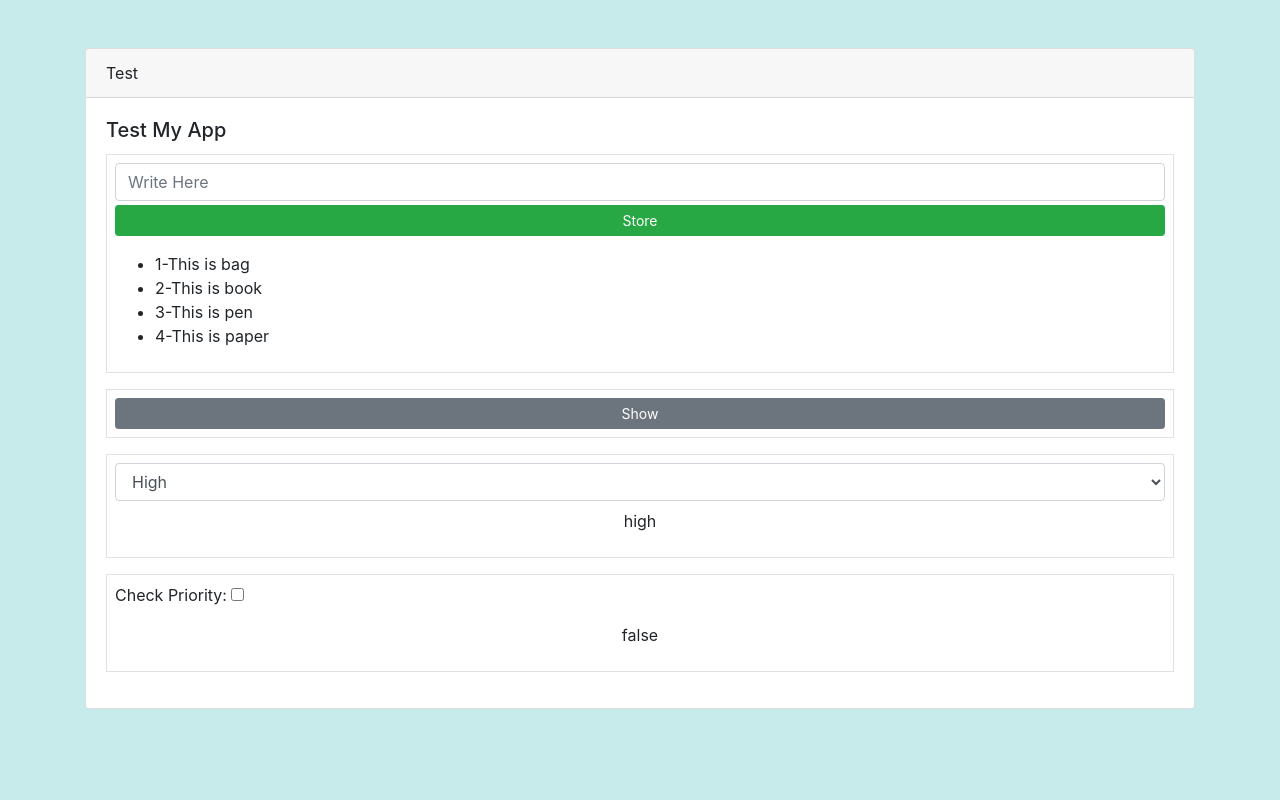
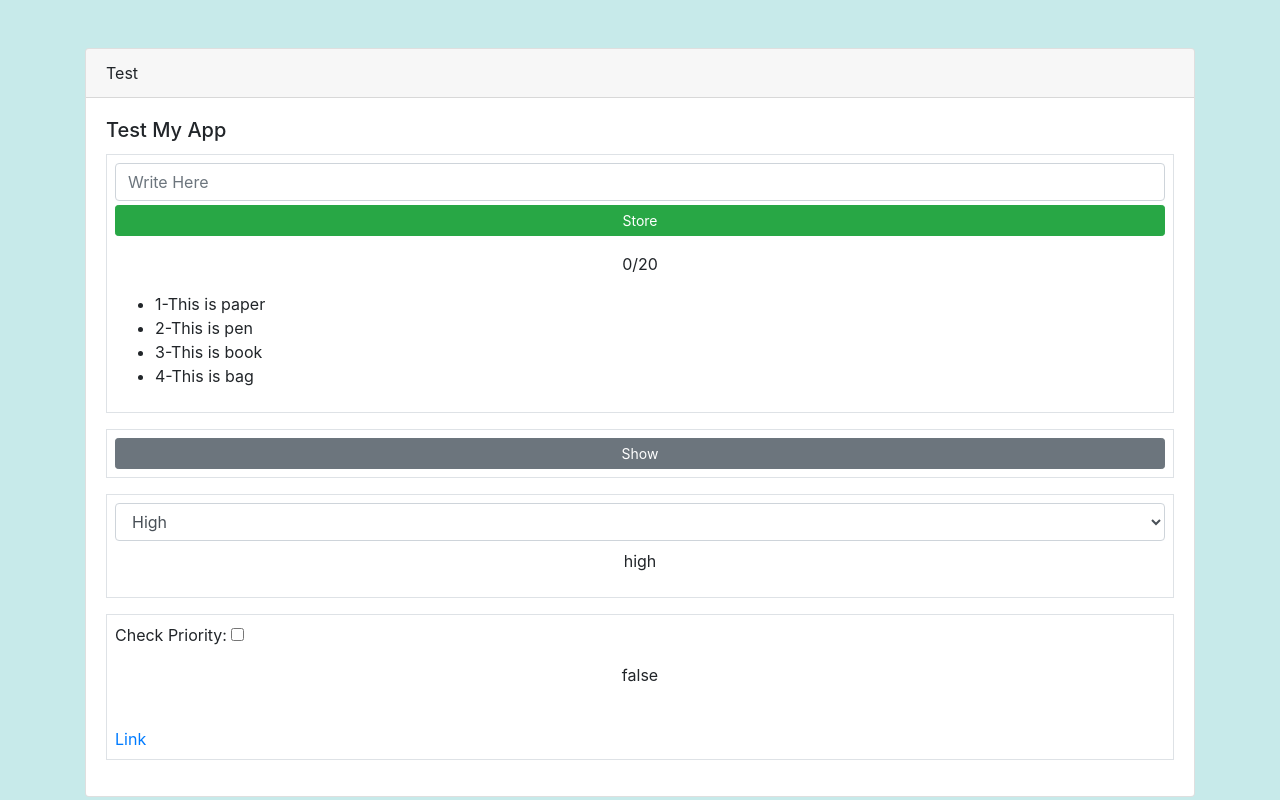
Before and after one commit to gitredoy/vue-3-with-option-api, a plain HTML site: page practise.html in a window 1280 px wide. Drawn offline with nearby package versions, Linux system fonts and the light colour scheme.

Commit message:
Optional API DONE

```diff
--- a/practise.html
+++ b/practise.html
@@ -34,8 +34,9 @@
         <input @keyup.enter="storeList" v-model="myInput" placeholder="Write Here" type="text" class="form-control mb-1">
         <button v-on:click="storeList"  class="btn btn-sm btn-block btn-success">Store</button>
         <p class="text-center mt-2">{{myInput}}</p>
+        <p class="text-center mt-2 counter">{{characterCount}}/20</p>
         <ul>
-          <li v-for="(list,key) in myList">{{key+1}}-{{list.name}}</li>
+          <li v-for="(list,key) in reversedItems">{{key+1}}-{{list.name}}</li>
         </ul>
         <p v-if="myList.length >4 ">Item list is now bigger than 5 & total item {{myList.length}} </p>
 
@@ -61,6 +62,8 @@
         <label  class="mr-1">Check Priority:</label>
         <input v-model="CheckPriority" type="checkbox" class="from-control">
         <p class="text-center mt-2">{{CheckPriority}}</p>
+        <br>
+        <a :href="addLink">Link</a>
       </section>
 
 
@@ -102,7 +105,16 @@
           }
         ],
         showBtn:true,
+        addLink:'https://vueschool.io/courses/vuejs-3-fundamentals',
 
+      }
+    },
+    computed:{
+      characterCount(){
+        return this.myInput.length;
+      },
+      reversedItems(){
+        return [...this.myList].reverse();
       }
     },
     methods: {
```
